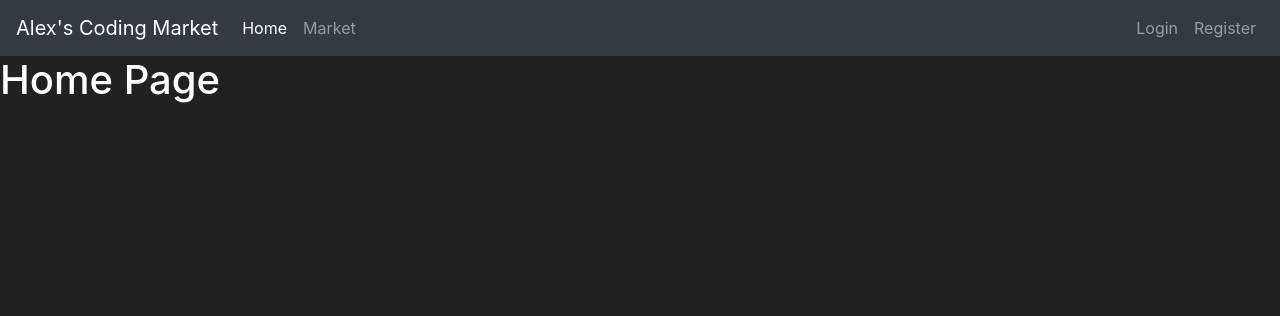
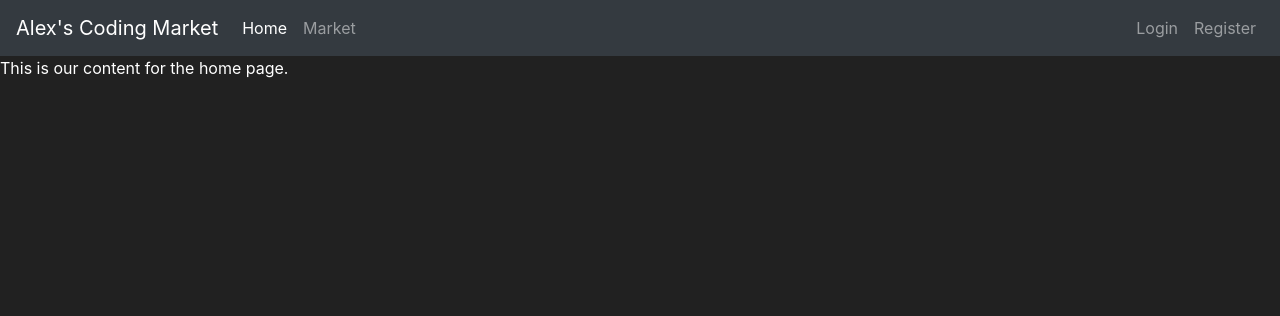
Before and after one commit to UkrainianProgrammer/Market, a Flask app: page / in a window 1280 px wide. Shown: the top 316 px of the page. Run offline with Flask 3, Linux system fonts and the light colour scheme; some libraries are stand-ins or nearby versions.

Commit message:
Using template inheritance to style hope page

```diff
--- /dev/null
+++ b/templates/base.html
@@ -0,0 +1,60 @@
+<!doctype html>
+<html lang="en">
+   <head>
+      <!-- Required meta tags -->
+      <meta charset="utf-8">
+      <meta name="viewport" content="width=device-width, initial-scale=1, shrink-to-fit=no">
+      <!-- Bootstrap CSS -->
+      <link rel="stylesheet" href="https://cdn.jsdelivr.net/npm/bootstrap@4.5.3/dist/css/bootstrap.min.css" integrity="sha384-TX8t27EcRE3e/ihU7zmQxVncDAy5uIKz4rEkgIXeMed4M0jlfIDPvg6uqKI2xXr2" crossorigin="anonymous">
+      <title>
+        {% block title %}
+
+        {% endblock %}
+      </title>
+   </head>
+   <body>
+    <nav class="navbar navbar-expand-md navbar-dark bg-dark">
+        <a class="navbar-brand" href="#">Alex's Coding Market</a>
+        <button class="navbar-toggler" type="button" data-toggle="collapse" data-target="#navbarNav">
+          <span class="navbar-toggler-icon"></span>
+        </button>
+        <div class="collapse navbar-collapse" id="navbarNav">
+            <ul class="navbar-nav mr-auto">
+                <li class="nav-item active">
+                    <a class="nav-link" href="#">Home <span class="sr-only">(current)</span></a>
+                </li>
+                <li class="nav-item">
+                    <a class="nav-link" href="#">Market</a>
+                </li>
+            </ul>
+            <ul class="navbar-nav">
+                <li class="nav-item">
+                    <a class="nav-link" href="#">Login</a>
+                </li>
+                <li class="nav-item">
+                    <a class="nav-link" href="#">Register</a>
+                </li>
+            </ul>
+        </div>
+      </nav>
+      {% block content %}
+
+      {% endblock %}
+      <!-- Future Content here -->
+
+
+
+      <!-- Optional JavaScript -->
+      <!-- jQuery first, then Popper.js, then Bootstrap JS -->
+      <script src='https://kit.fontawesome.com/a076d05399.js'></script>
+      <script src="https://code.jquery.com/jquery-3.5.1.slim.min.js" integrity="sha384-DfXdz2htPH0lsSSs5nCTpuj/zy4C+OGpamoFVy38MVBnE+IbbVYUew+OrCXaRkfj" crossorigin="anonymous"></script>
+      <script src="https://cdn.jsdelivr.net/npm/popper.js@1.16.1/dist/umd/popper.min.js" integrity="sha384-9/reFTGAW83EW2RDu2S0VKaIzap3H66lZH81PoYlFhbGU+6BZp6G7niu735Sk7lN" crossorigin="anonymous"></script>
+      <script src="https://stackpath.bootstrapcdn.com/bootstrap/4.5.2/js/bootstrap.min.js" integrity="sha384-B4gt1jrGC7Jh4AgTPSdUtOBvfO8shuf57BaghqFfPlYxofvL8/KUEfYiJOMMV+rV" crossorigin="anonymous"></script>
+   </body>
+   <style>
+      body {
+      background-color: #212121;
+      color: white
+      }
+   </style>
+</html>
--- a/templates/home.html
+++ b/templates/home.html
@@ -1,59 +1,8 @@
-<!doctype html>
-<html lang="en">
-  <head>
-    <!-- Required meta tags -->
-    <meta charset="utf-8">
-    <meta name="viewport" content="width=device-width, initial-scale=1, shrink-to-fit=no">
+{% extends 'base.html' %}
+{% block title %}
+    Hope Page
+{% endblock %}
 
-    <!-- Bootstrap CSS -->
-    <link rel="stylesheet" href="https://cdn.jsdelivr.net/npm/bootstrap@4.5.3/dist/css/bootstrap.min.css" integrity="sha384-TX8t27EcRE3e/ihU7zmQxVncDAy5uIKz4rEkgIXeMed4M0jlfIDPvg6uqKI2xXr2" crossorigin="anonymous">
-
-    <title>Home Page</title>
-  </head>
-  <body>
-    <nav class="navbar navbar-expand-md navbar-dark bg-dark">
-        <a class="navbar-brand" href="#">Alex's Coding Market</a>
-        <button class="navbar-toggler" type="button" data-toggle="collapse" data-target="#navbarNav">
-          <span class="navbar-toggler-icon"></span>
-        </button>
-        <div class="collapse navbar-collapse" id="navbarNav">
-            <ul class="navbar-nav mr-auto">
-                <li class="nav-item active">
-                    <a class="nav-link" href="#">Home <span class="sr-only">(current)</span></a>
-                </li>
-                <li class="nav-item">
-                    <a class="nav-link" href="#">Market</a>
-                </li>
-            </ul>
-            <ul class="navbar-nav">
-                <li class="nav-item">
-                    <a class="nav-link" href="#">Login</a>
-                </li>
-                <li class="nav-item">
-                    <a class="nav-link" href="#">Register</a>
-                </li>
-            </ul>
-        </div>
-      </nav>
-
-    <h1>Home Page</h1>
-
-    <!-- Optional JavaScript; choose one of the two! -->
-
-    <!-- Option 1: jQuery and Bootstrap Bundle (includes Popper) -->
-    <script src="https://code.jquery.com/jquery-3.5.1.slim.min.js" integrity="sha384-DfXdz2htPH0lsSSs5nCTpuj/zy4C+OGpamoFVy38MVBnE+IbbVYUew+OrCXaRkfj" crossorigin="anonymous"></script>
-    <script src="https://cdn.jsdelivr.net/npm/bootstrap@4.5.3/dist/js/bootstrap.bundle.min.js" integrity="sha384-ho+j7jyWK8fNQe+A12Hb8AhRq26LrZ/JpcUGGOn+Y7RsweNrtN/tE3MoK7ZeZDyx" crossorigin="anonymous"></script>
-
-    <!-- Option 2: jQuery, Popper.js, and Bootstrap JS
-    <script src="https://code.jquery.com/jquery-3.5.1.slim.min.js" integrity="sha384-DfXdz2htPH0lsSSs5nCTpuj/zy4C+OGpamoFVy38MVBnE+IbbVYUew+OrCXaRkfj" crossorigin="anonymous"></script>
-    <script src="https://cdn.jsdelivr.net/npm/popper.js@1.16.1/dist/umd/popper.min.js" integrity="sha384-9/reFTGAW83EW2RDu2S0VKaIzap3H66lZH81PoYlFhbGU+6BZp6G7niu735Sk7lN" crossorigin="anonymous"></script>
-    <script src="https://cdn.jsdelivr.net/npm/bootstrap@4.5.3/dist/js/bootstrap.min.js" integrity="sha384-w1Q4orYjBQndcko6MimVbzY0tgp4pWB4lZ7lr30WKz0vr/aWKhXdBNmNb5D92v7s" crossorigin="anonymous"></script>
-    -->
-  </body>
-  <style>
-    body {
-        background-color: #212122;
-        color: white;
-    }
-  </style>
-</html>
+{% block content %}
+    This is our content for the home page.
+{% endblock %}
--- a/templates/market.html
+++ b/templates/market.html
@@ -45,6 +45,7 @@
                 <th scope="col">Name</th>
                 <th scope="col">Barcode</th>
                 <th scope="col">Price</th>
+                <th scope="col">Options</th>
             </tr>
         </thead>
         <tbody>
@@ -55,6 +56,10 @@
                         <th scope="col">{{ item.name }}</th>
                         <th scope="col">{{ item.barcode }}</th>
                         <th scope="col">${{ item.price }}</th>
+                        <td>
+                            <button class="btn btn-outline btn-info">More Info</button>
+                            <button class="btn btn-outline btn-success">Purchase Item</button>
+                        </td>
                     </tr>
                 {% endfor %}
         </tbody>
```
